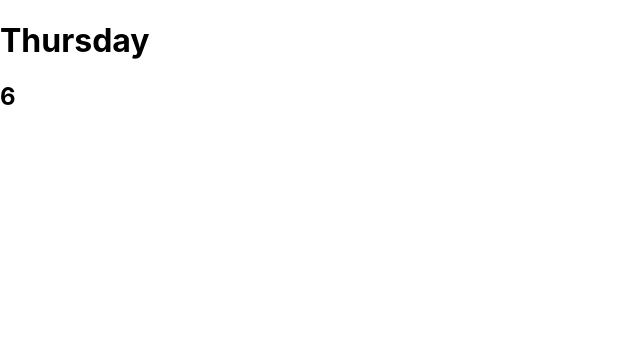
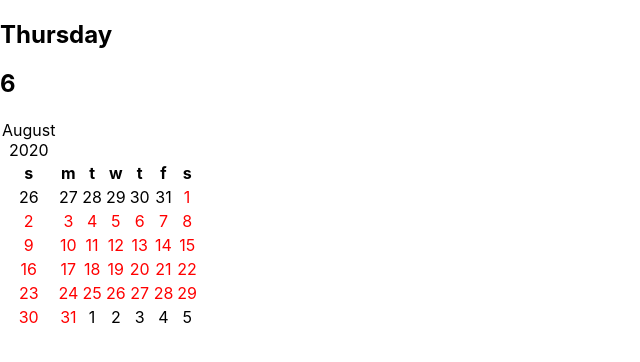
Before and after one commit to Zzeerrggoo/Calendar, a React (Create React App) app: page / in a window 1280 px wide. Shown: the top 362 px of the page, without its empty margins (0-640 px from the left). Built offline with nearby package versions, Linux system fonts and the light colour scheme.

Commit message:
Add Week and month logic

```diff
--- a/src/components/calendar-date/calendar-date.module.css
+++ b/src/components/calendar-date/calendar-date.module.css
@@ -7,5 +7,5 @@
 }
 
 .otherMonthDate {
-  text-align: center;
+  color: red;
 }
--- a/src/components/calendar-date/index.jsx
+++ b/src/components/calendar-date/index.jsx
@@ -7,7 +7,7 @@ function CalendarDate(props) {
 
   const className = classNames(styles.date, {
     [styles.currentDate]: isCurrentMonth && date === currentDate,
-    [styles.otherMonthDate]: !isCurrentMonth,
+    [styles.otherMonthDate]: isCurrentMonth,
   });
 
   return <td className={className}>{date}</td>;
--- a/src/components/calendar/index.jsx
+++ b/src/components/calendar/index.jsx
@@ -1,18 +1,26 @@
 import React, { Component } from 'react';
 import CurrentDate from './../date';
+import Month from './../month';
 
 class Calendar extends Component {
   constructor(props) {
     super(props);
 
-    this.state = {};
+    this.state = {
+      currentDate: new Date(),
+    };
   }
 
   render() {
+    const { currentDate } = this.state;
     return (
-      <div>
+      <article>
         <CurrentDate />
-      </div>
+        <Month
+          year={currentDate.getFullYear()}
+          currentMonth={currentDate.getMonth()}
+        />
+      </article>
     );
   }
 }
--- a/src/components/month/index.jsx
+++ b/src/components/month/index.jsx
@@ -0,0 +1,43 @@
+import React, { Component } from 'react';
+import * as date from 'date-fns';
+import Week from './../week';
+
+class Month extends Component {
+  getWeeks() {
+    const { year, currentMonth } = this.props;
+    const currentWeeks = [];
+    const weekOfMonth = date.getWeeksInMonth(new Date(year, currentMonth, 1));
+
+    for (let i = 0, j = 1; i < weekOfMonth; ++i, j += 7) {
+      currentWeeks.push(
+        <Week
+          year={year}
+          weekNumber={date.getWeek(new Date(year, currentMonth, j))}
+        />
+      );
+    }
+    return currentWeeks;
+  }
+
+  render() {
+    return (
+      <table>
+        <thead>
+          <caption>{date.format(Date.now(), 'MMMM y')}</caption>
+          <tr>
+            <th>s</th>
+            <th>m</th>
+            <th>t</th>
+            <th>w</th>
+            <th>t</th>
+            <th>f</th>
+            <th>s</th>
+          </tr>
+        </thead>
+        <tbody>{this.getWeeks()}</tbody>
+      </table>
+    );
+  }
+}
+
+export default Month;
--- a/src/components/week/index.jsx
+++ b/src/components/week/index.jsx
@@ -0,0 +1,38 @@
+import React, { Component } from 'react';
+import CalendarDate from './../calendar-date';
+import * as dateFns from 'date-fns';
+
+class Week extends Component {
+  getDates() {
+    const currentDate = new Date();
+    let firstDate = this.getDateOfWeek();
+    firstDate.setDate(firstDate.getDate() - firstDate.getDay());
+    const calendarDates = [];
+
+    for (let i = 0; i < 7; ++i) {
+      calendarDates.push(
+        <CalendarDate
+          date={firstDate.getDate()}
+          currentDate={currentDate}
+          isCurrentMonth={firstDate.getMonth() === currentDate.getMonth()}
+        />
+      );
+
+      firstDate.setDate(firstDate.getDate() + 1);
+    }
+
+    return calendarDates;
+  }
+
+  getDateOfWeek() {
+    const { year, weekNumber } = this.props;
+    const d = 1 + (weekNumber - 1) * 7;
+    return new Date(year, 0, d);
+  }
+
+  render() {
+    return <tr>{this.getDates()}</tr>;
+  }
+}
+
+export default Week;
```
